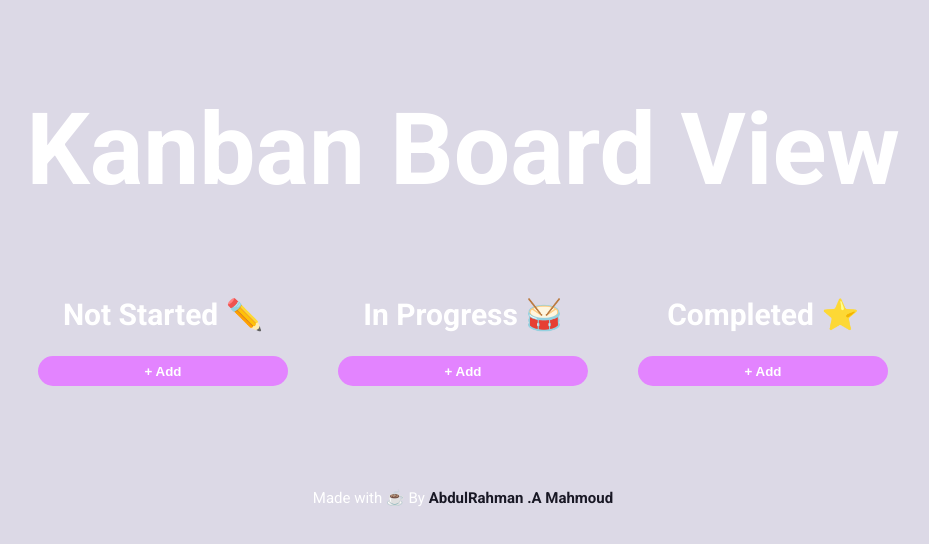
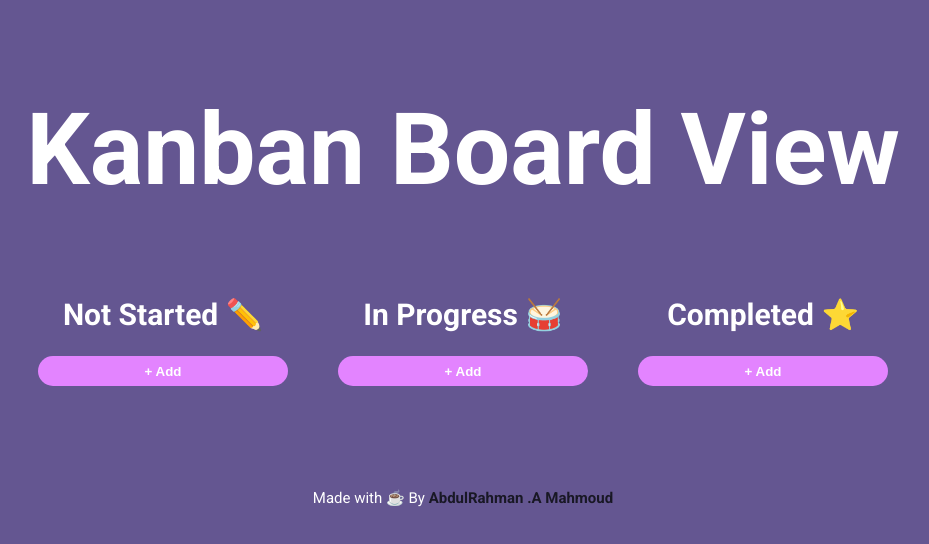
Before and after one commit to mrK-infosec/KanBan-Board, a plain HTML site: page index.html in a window 1280 px wide. Shown: the whole page, without its empty margins (177-1106 px from the left). Drawn offline with Linux system fonts and the light colour scheme.

Commit message:
Update style.css

```diff
--- a/css/style.css
+++ b/css/style.css
@@ -5,7 +5,7 @@
 }
 
 :root {
-  --Main-Background-Color: #dcd9e6;
+  --Main-Background-Color: #645691;
   --Second-Background-Color: #e384ff;
   --Text-Color: #fff;
   --Black-Color: #000000;
```
